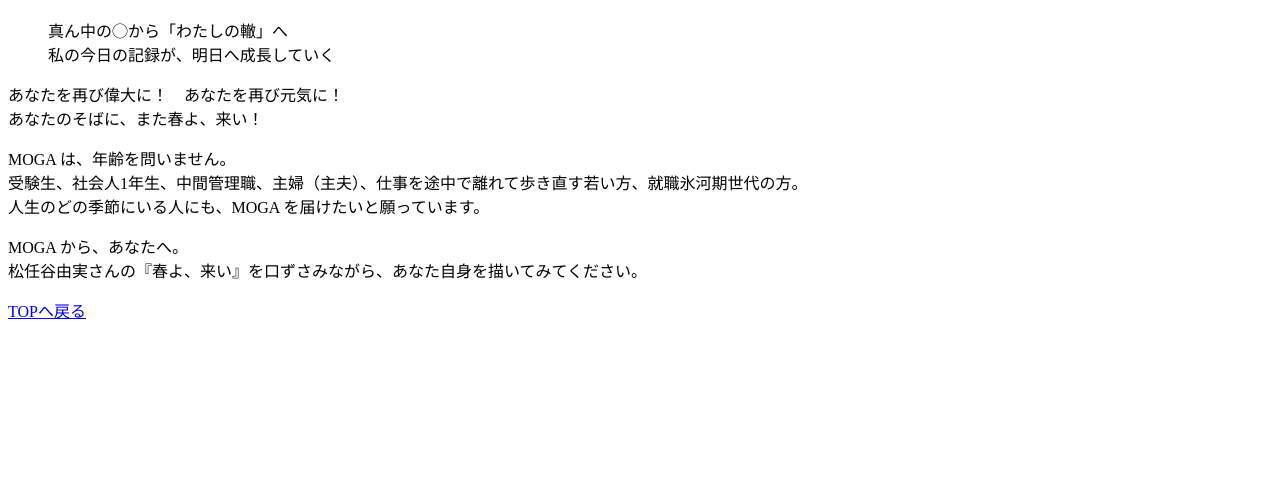
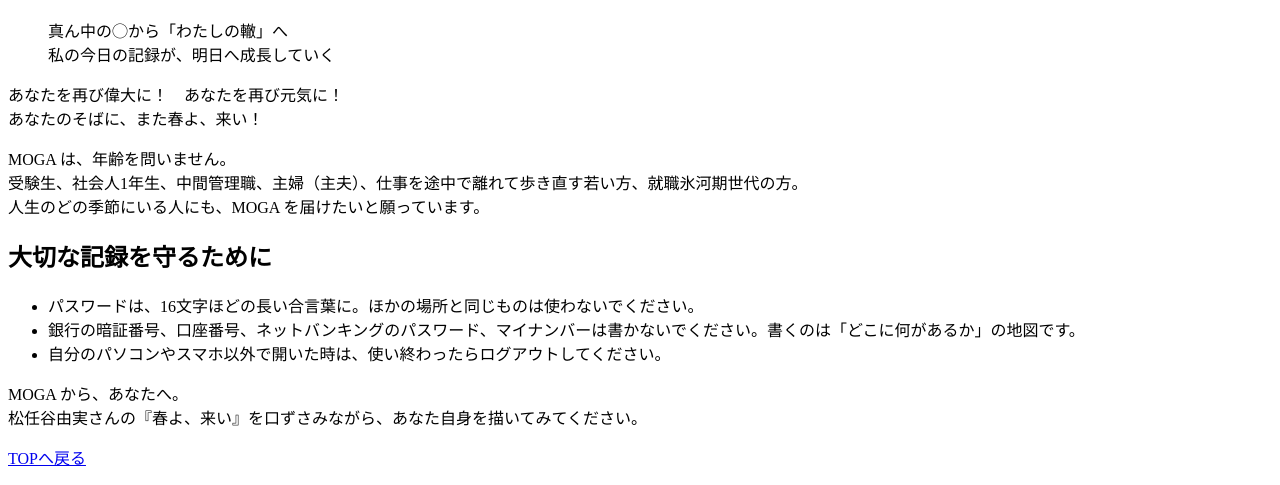
Before and after one commit to yoshiaki-ogita/moga, a Rails app: page /guide in a window 1280 px wide. Shown: the part 1811-2296 px from the top of the page. Before the commit the page ends 2130 px from the top, so only its background shows below. Run offline with Rails 7, Linux system fonts and the light colour scheme; some libraries are stand-ins or nearby versions.

Commit message:
docs(security): 登録・パスワード画面と使い方の画面に、大切な記録を守る注意書き（守り6）
- 登録とパスワードを変える画面：16文字ほどの合言葉のお勧めと、使い回しをしない注意
- 使い方の画面：「大切な記録を守るために」の段落（合言葉・書かないもの・ログアウト）
- README：作者の入口の二段階認証と、閲覧・お試しはログイン不要のまま、作者の感想

Co-Authored-By: Claude Opus 5.5 <noreply@anthropic.com>
Claude-Session: https://claude.ai/code/session_01CXsYzhwuyHCJd2U3T9auMg

```diff
--- a/app/views/passwords/edit.html.erb
+++ b/app/views/passwords/edit.html.erb
@@ -14,7 +14,7 @@
     <div class="form__field">
       <%= f.label :password, "新しいパスワード" %>
       <%= f.password_field :password, autocomplete: "new-password" %>
-      <small>8文字以上</small>
+      <small>8文字以上。16文字ほどの長い合言葉がお勧めです（例：好きな言葉を4つ、ローマ字でつなぐ）。ほかの場所と同じパスワードは使わないでください。</small>
     </div>
 
     <div class="form__field">
--- a/app/views/static_pages/guide.html.erb
+++ b/app/views/static_pages/guide.html.erb
@@ -47,6 +47,16 @@
   <%# 年齢を問わず届けたい人（2026-11-20 作者の願い） %>
   <p class="guide__message">MOGA は、年齢を問いません。<br>受験生、社会人1年生、中間管理職、主婦（主夫）、仕事を途中で離れて歩き直す若い方、就職氷河期世代の方。<br>人生のどの季節にいる人にも、MOGA を届けたいと願っています。</p>
 
+  <%# 大切な記録を守るための注意（2026-11-23 作者。守り6） %>
+  <section class="guide__safety">
+    <h2 class="guide__safety-title">大切な記録を守るために</h2>
+    <ul class="guide__safety-list">
+      <li>パスワードは、16文字ほどの長い合言葉に。ほかの場所と同じものは使わないでください。</li>
+      <li>銀行の暗証番号、口座番号、ネットバンキングのパスワード、マイナンバーは書かないでください。書くのは「どこに何があるか」の地図です。</li>
+      <li>自分のパソコンやスマホ以外で開いた時は、使い終わったらログアウトしてください。</li>
+    </ul>
+  </section>
+
   <%# MOGA からの心からのメッセージ（2026-11-19 作者）。曲名と歌い手の名前だけを書き、歌詞は載せない %>
   <p class="guide__message">MOGA から、あなたへ。<br>松任谷由実さんの『春よ、来い』を口ずさみながら、あなた自身を描いてみてください。</p>
 
--- a/app/views/users/new.html.erb
+++ b/app/views/users/new.html.erb
@@ -25,7 +25,7 @@
     <div class="form__field">
       <%= f.label :password %>
       <%= f.password_field :password, autocomplete: "new-password" %>
-      <small>8文字以上</small>
+      <small>8文字以上。16文字ほどの長い合言葉がお勧めです（例：好きな言葉を4つ、ローマ字でつなぐ）。ほかの場所と同じパスワードは使わないでください。</small>
     </div>
 
     <div class="form__field">
```
Also changed, not shown: app/assets/stylesheets/guide.css (+20 -0 lines), spec/requests/guide_spec.rb (+6 -0 lines), spec/requests/passwords_spec.rb (+2 -1 lines), spec/requests/users_spec.rb (+5 -0 lines), README.md.
